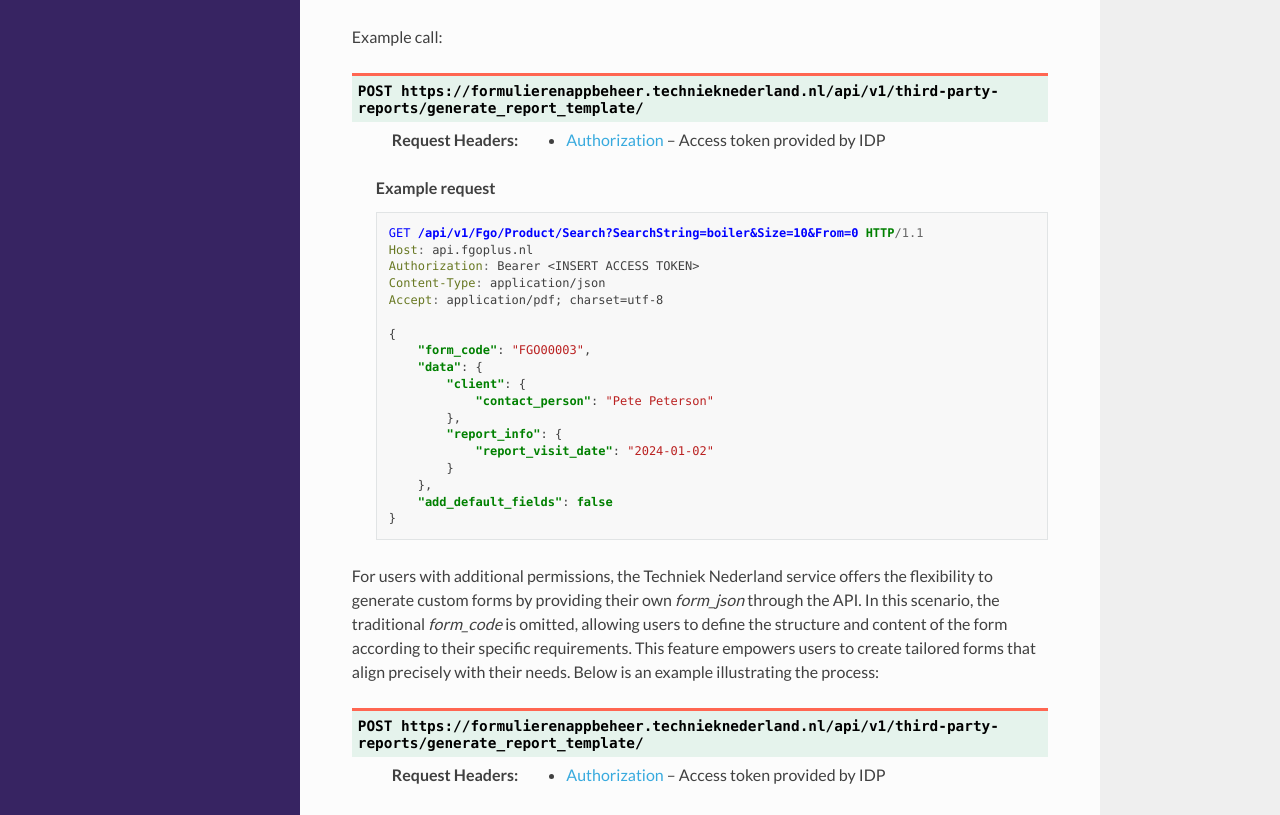
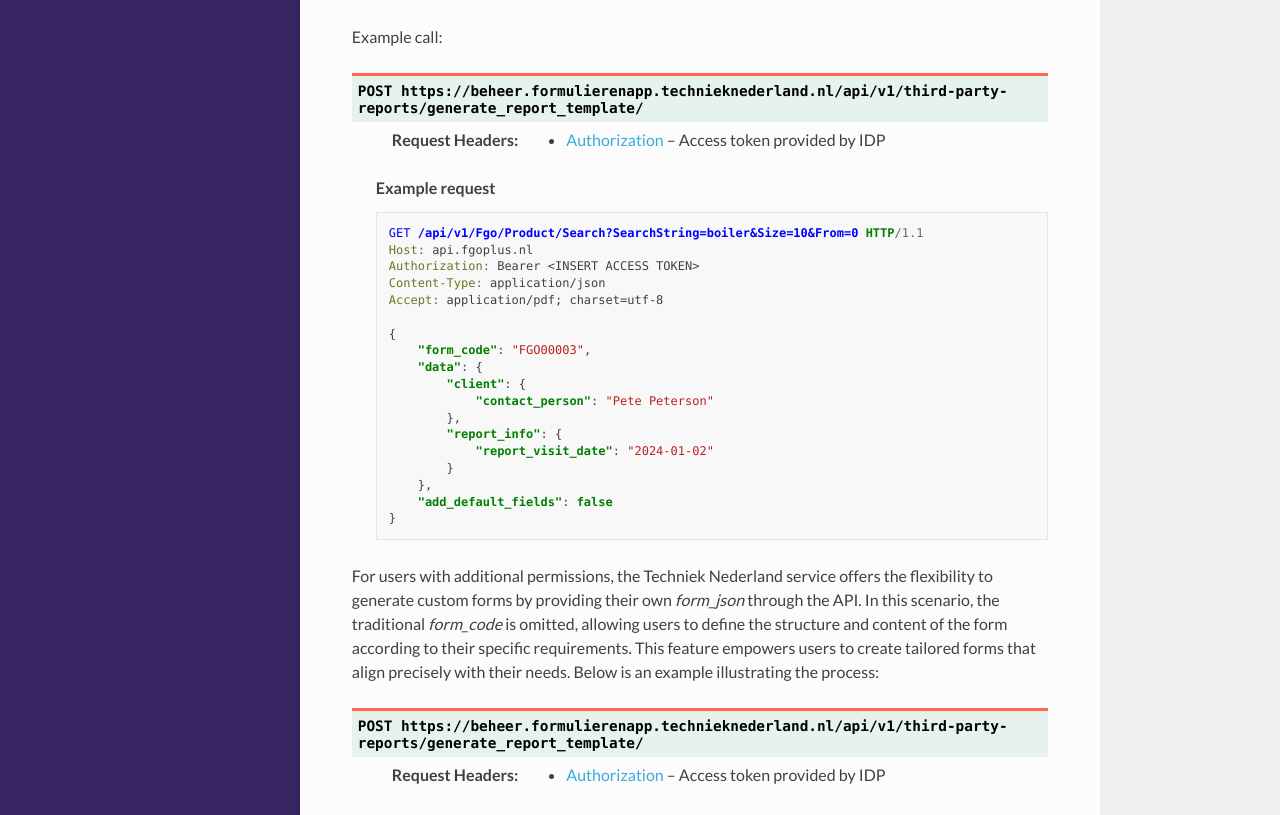
Before and after one commit to Techniek-Nederland/techniek-nederland-formulieren, a Sphinx documentation site: the page built from source/reports.rst, in a window 1280 px wide and 1400 px high. Shown: the part 495-1310 px from the top of the window. Built offline with Sphinx 7.4.7 and the Read the Docs theme 2.0.0, drawn with Linux system fonts in a browser that asks for light colours; part of the change alters nothing that is shown; some of the changed text lies outside the part shown.

Commit message:
Update urls

```diff
--- a/source/_templates/footer.html
+++ b/source/_templates/footer.html
@@ -21,7 +21,7 @@
         {%- trans path=pathto('copyright'), copyright=copyright|e %}&#169; <a href="{{ path }}">Copyright</a> {{ copyright }}.{% endtrans %}
       {%- else %}
         {%- trans copyright=copyright|e %}
-            &#169; Copyright 2021 - 2022 <a href="https://www.technieknederland.nl/home">Techniek Nederland</a> &amp; <a href="https://fluxility.com">Fluxility</a>
+            &#169; Copyright 2021 - 2024 <a href="https://www.technieknederland.nl/home">Techniek Nederland</a> &amp; <a href="https://fluxility.com">Fluxility</a>
         {% endtrans %}
       {%- endif %}
     {%- endif %}
--- a/source/reports.rst
+++ b/source/reports.rst
@@ -18,7 +18,7 @@ process of generating reports seamlessly.
 
 Example call:
 
-.. http:post:: https://formulierenappbeheer.technieknederland.nl/api/v1/third-party-reports/generate_report_template/
+.. http:post:: https://beheer.formulierenapp.technieknederland.nl/api/v1/third-party-reports/generate_report_template/
 
     :reqheader Authorization: Access token provided by IDP
 
@@ -52,7 +52,7 @@ by providing their own `form_json` through the API. In this scenario, the tradit
 allowing users to define the structure and content of the form according to their specific requirements. This feature
 empowers users to create tailored forms that align precisely with their needs. Below is an example illustrating the process:
 
-.. http:post:: https://formulierenappbeheer.technieknederland.nl/api/v1/third-party-reports/generate_report_template/
+.. http:post:: https://beheer.formulierenapp.technieknederland.nl/api/v1/third-party-reports/generate_report_template/
 
     :reqheader Authorization: Access token provided by IDP
 
```
